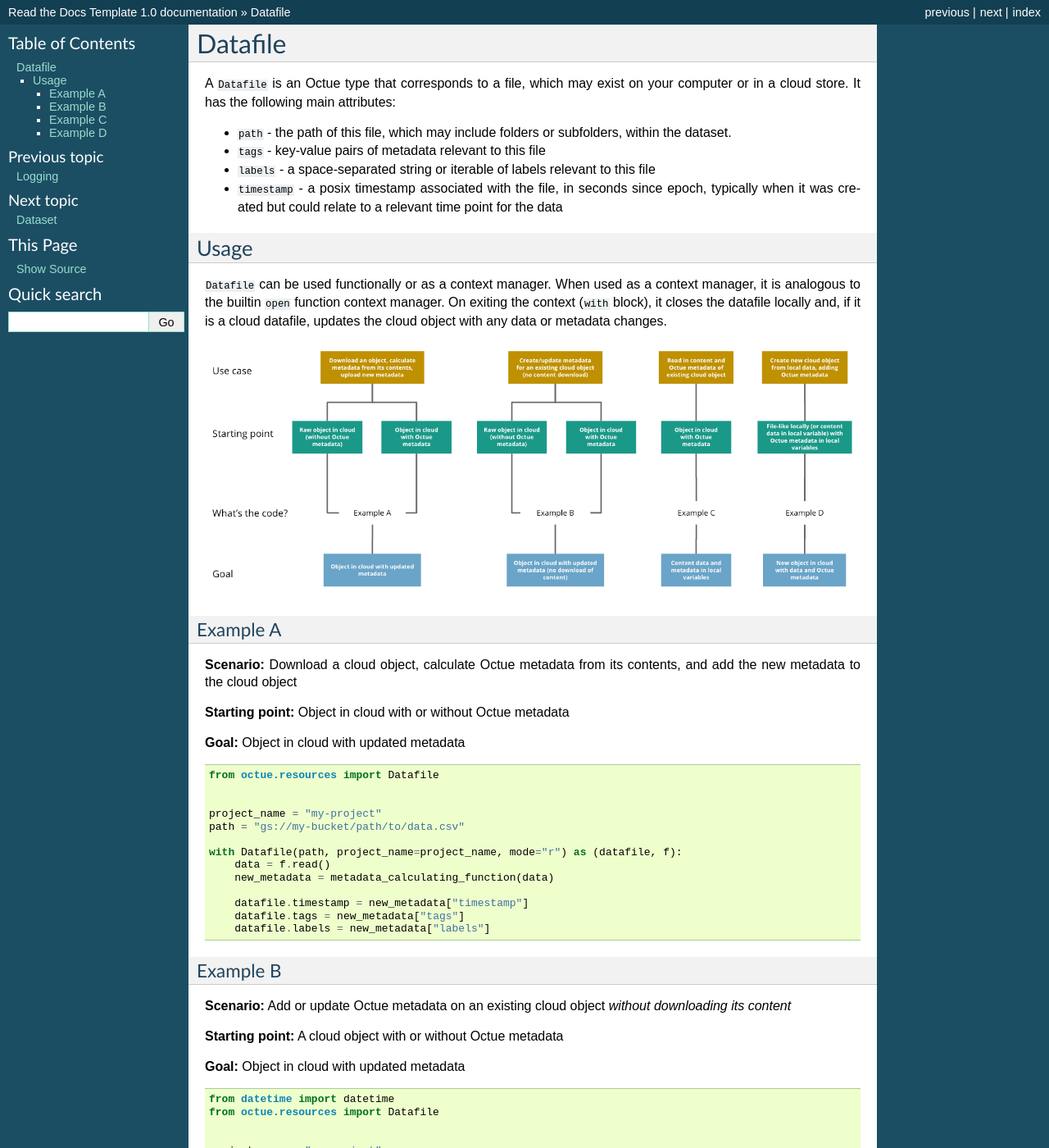
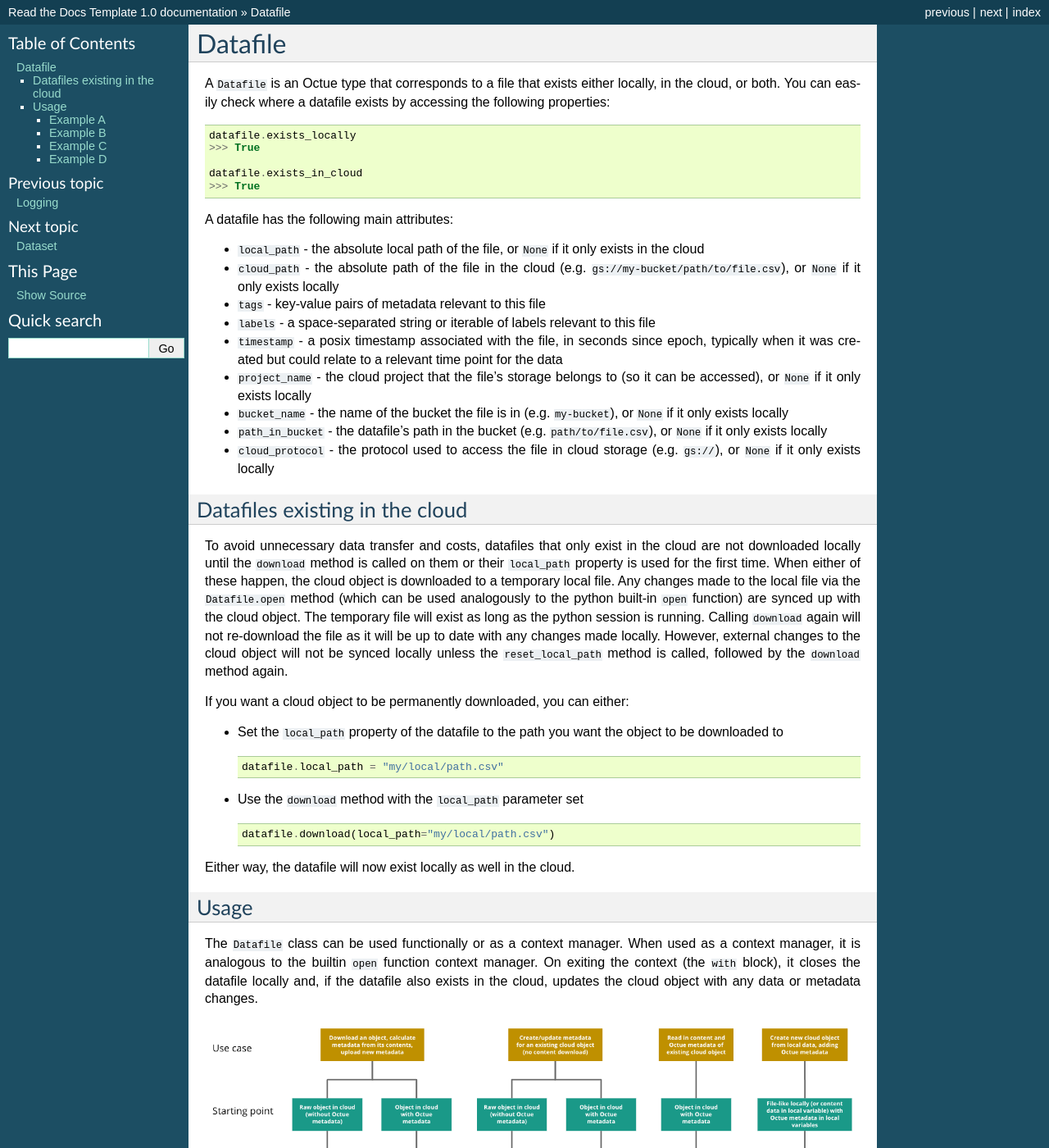
Before and after one commit to octue/octue-sdk-python, a Sphinx documentation site: the page built from docs/source/datafile.rst, in a window 1280 px wide and 1400 px high. Shown: the whole window at 82% size. Built offline with Sphinx 7.4.7, drawn with Linux system fonts in a browser that asks for light colours; some of the changed text lies outside the part shown.

Commit message:
DOC: Document new Datafile interface

```diff
--- a/docs/source/datafile.rst
+++ b/docs/source/datafile.rst
@@ -4,22 +4,66 @@
 Datafile
 ========
 
-A ``Datafile`` is an Octue type that corresponds to a file, which may exist on your computer or in a cloud store. It has
-the following main attributes:
+A ``Datafile`` is an Octue type that corresponds to a file that exists either locally, in the cloud, or both. You can
+easily check where a datafile exists by accessing the following properties:
 
-- ``path`` - the path of this file, which may include folders or subfolders, within the dataset.
+.. code-block:: python
+
+    datafile.exists_locally
+    >>> True
+
+    datafile.exists_in_cloud
+    >>> True
+
+A datafile has the following main attributes:
+
+- ``local_path`` - the absolute local path of the file, or ``None`` if it only exists in the cloud
+- ``cloud_path`` - the absolute path of the file in the cloud (e.g. ``gs://my-bucket/path/to/file.csv``), or ``None`` if it only exists locally
 - ``tags`` - key-value pairs of metadata relevant to this file
 - ``labels`` - a space-separated string or iterable of labels relevant to this file
 - ``timestamp`` - a posix timestamp associated with the file, in seconds since epoch, typically when it was created but could relate to a relevant time point for the data
+- ``project_name`` - the cloud project that the file's storage belongs to (so it can be accessed), or ``None`` if it only exists locally
+- ``bucket_name`` - the name of the bucket the file is in (e.g. ``my-bucket``), or ``None`` if it only exists locally
+- ``path_in_bucket`` - the datafile's path in the bucket (e.g. ``path/to/file.csv``), or ``None`` if it only exists locally
+- ``cloud_protocol`` - the protocol used to access the file in cloud storage (e.g. ``gs://``), or ``None`` if it only exists locally
+
+
+-------------------------------
+Datafiles existing in the cloud
+-------------------------------
+To avoid unnecessary data transfer and costs, datafiles that only exist in the cloud are not downloaded locally until
+the ``download`` method is called on them or their ``local_path`` property is used for the first time. When either of
+these happen, the cloud object is downloaded to a temporary local file. Any changes made to the local file via the
+``Datafile.open`` method (which can be used analogously to the python built-in ``open`` function) are synced up with
+the cloud object. The temporary file will exist as long as the python session is running. Calling ``download`` again
+will not re-download the file as it will be up to date with any changes made locally. However, external changes to the
+cloud object will not be synced locally unless the ``reset_local_path`` method is called, followed by the ``download``
+method again.
+
+If you want a cloud object to be permanently downloaded, you can either:
+
+- Set the ``local_path`` property of the datafile to the path you want the object to be downloaded to
+
+  .. code-block:: python
+
+      datafile.local_path = "my/local/path.csv"
+
+- Use the ``download`` method with the ``local_path`` parameter set
+
+  .. code-block:: python
+
+      datafile.download(local_path="my/local/path.csv")
+
+Either way, the datafile will now exist locally as well in the cloud.
 
 
 -----
 Usage
 -----
 
-``Datafile`` can be used functionally or as a context manager. When used as a context manager, it is analogous to the
-builtin ``open`` function context manager. On exiting the context (``with`` block), it closes the datafile locally and,
-if it is a cloud datafile, updates the cloud object with any data or metadata changes.
+The ``Datafile`` class can be used functionally or as a context manager. When used as a context manager, it is analogous
+to the builtin ``open`` function context manager. On exiting the context (the ``with`` block), it closes the datafile
+locally and, if the datafile also exists in the cloud, updates the cloud object with any data or metadata changes.
 
 
 .. image:: images/datafile_use_cases.png
@@ -78,7 +122,7 @@ Example B
 
 Example C
 ---------
-**Scenario:** Read in the contents and Octue metadata of an existing cloud object without intent to update it in the cloud
+**Scenario:** Read in the data and Octue metadata of an existing cloud object without intent to update it in the cloud
 
 **Starting point:** A cloud object with Octue metadata
 
@@ -118,7 +162,6 @@ For creating new data in a new local file:
     tags = {"cleaned": True, "type": "linear"}
     labels = {"Vestas"}
 
-
     with Datafile(path="path/to/local/file.dat", tags=tags, labels=labels, mode="w") as (datafile, f):
         f.write("This is some cleaned data.")
 
```
